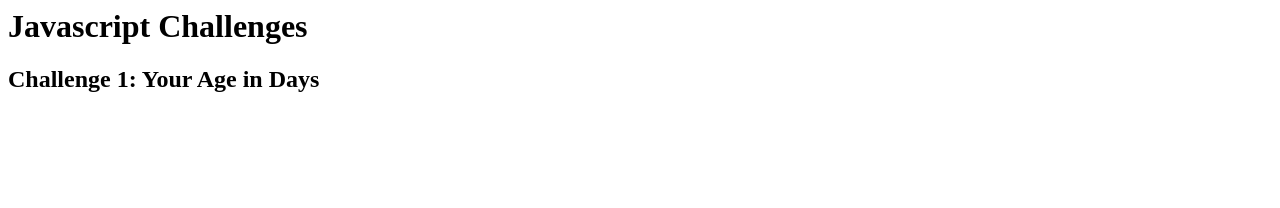
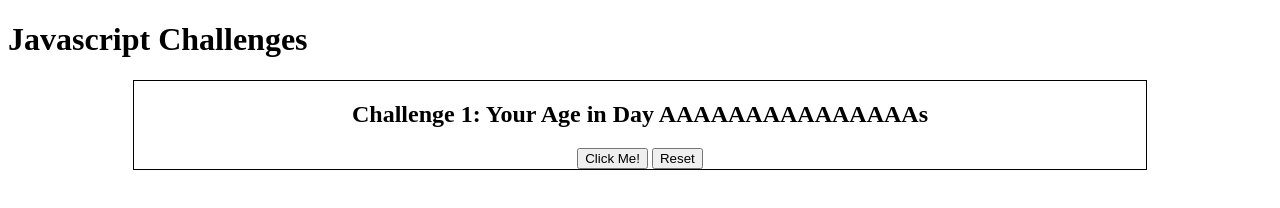
Before and after one commit to ResidualResidue/javascript-challenges, a plain HTML site: page index.html in a window 1280 px wide. Drawn offline with Linux system fonts and the light colour scheme.

Commit message:
Figured out how to center a div

```diff
--- a/index.html
+++ b/index.html
@@ -1,12 +1,21 @@
+<!DOCTYPE html>
 <html lang="en">
 <head>
     <meta charset="UTF-8">
     <meta name="viewport" content="width=device-width, initial-scale=1.0">
     <title>Javascript Challenges</title>
+    <link rel="stylesheet" href="static/css/style.css">
 </head>
 <body>
     <h1 title="title">Javascript Challenges</h1>
-    <h2>Challenge 1: Your Age in Days</h2>
-    <script src="/static/js/challenge1.js"></script>
+    <div class="challenge">
+        <h2>Challenge 1: Your Age in Day AAAAAAAAAAAAAAAs</h2>
+        <div>
+            <button>Click Me!</button>
+            <button>Reset</button>
+        </div>
+    </div>
+
+    <script src="static/js/challenge1.js"></script>
 </body>
 </html>
--- /dev/null
+++ b/static/css/style.css
@@ -0,0 +1,15 @@
+.challenge{
+    border-style: solid;
+    border-color: black;
+    border-width: 1px;
+
+    max-width: 80%;
+    height: 80%;
+    margin-left: auto;
+    margin-right: auto;
+
+    display: flex;
+    flex-direction: column;
+    justify-content: center;
+    align-items: center;
+}
```
